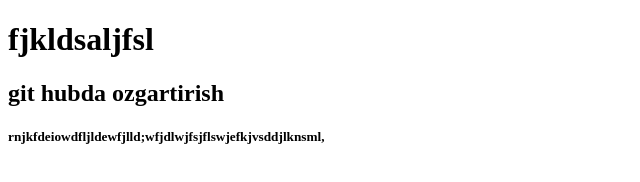
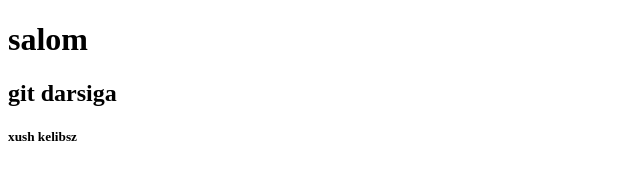
Before and after one commit to jurabek445/my-project, a plain HTML site: page index.html in a window 1280 px wide. Shown: the whole page, without its empty margins (0-640 px from the left). Drawn offline with Linux system fonts and the light colour scheme.

Commit message:
indexga ozgartirish kiritildi

```diff
--- a/index.html
+++ b/index.html
@@ -7,9 +7,9 @@
     <title>Document</title>
 </head>
 <body>
-    <h1>fjkldsaljfsl</h1>
-    <h2>git hubda ozgartirish</h2>
-    <h5>rnjkfdeiowdfljldewfjlld;wfjdlwjfsjflswjefkjvsddjlknsml,</h5>
+    <h1>salom </h1>
+    <h2>git darsiga </h2>
+    <h5>xush kelibsz</h5>
 
 </body>
 </html>
```
